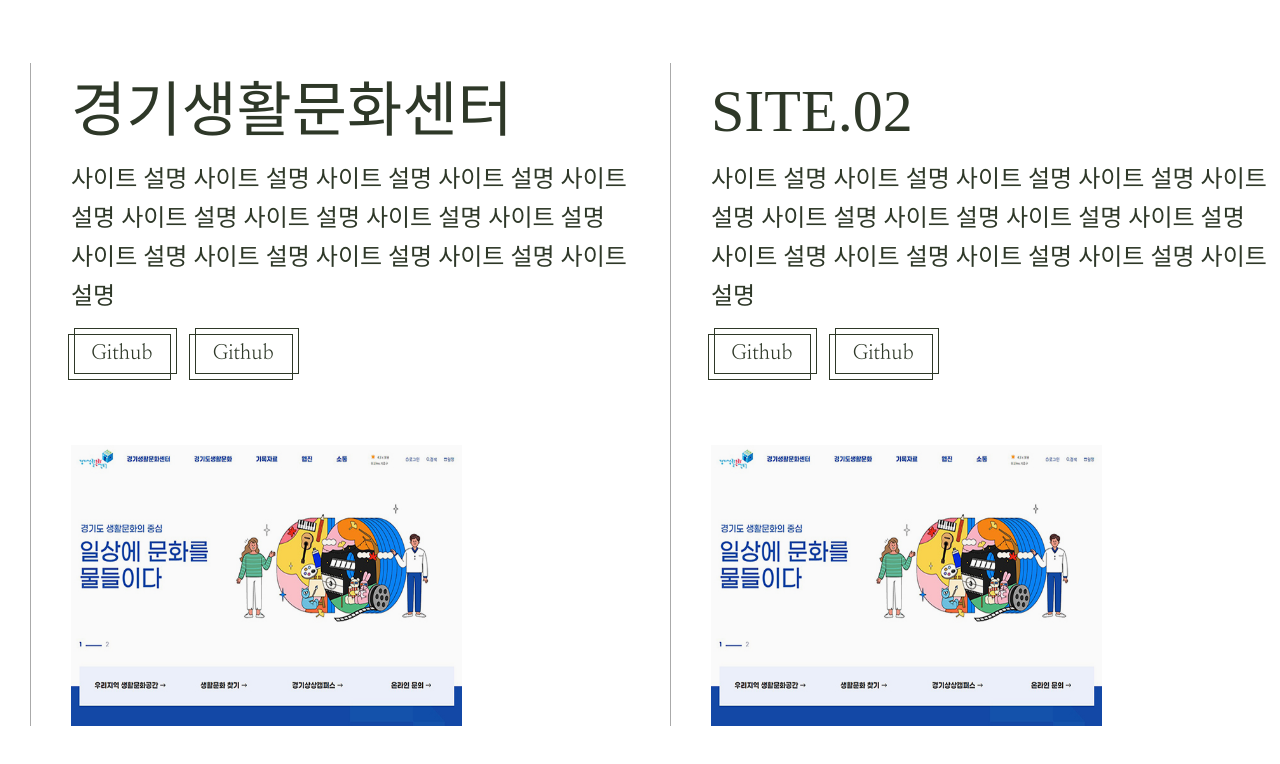
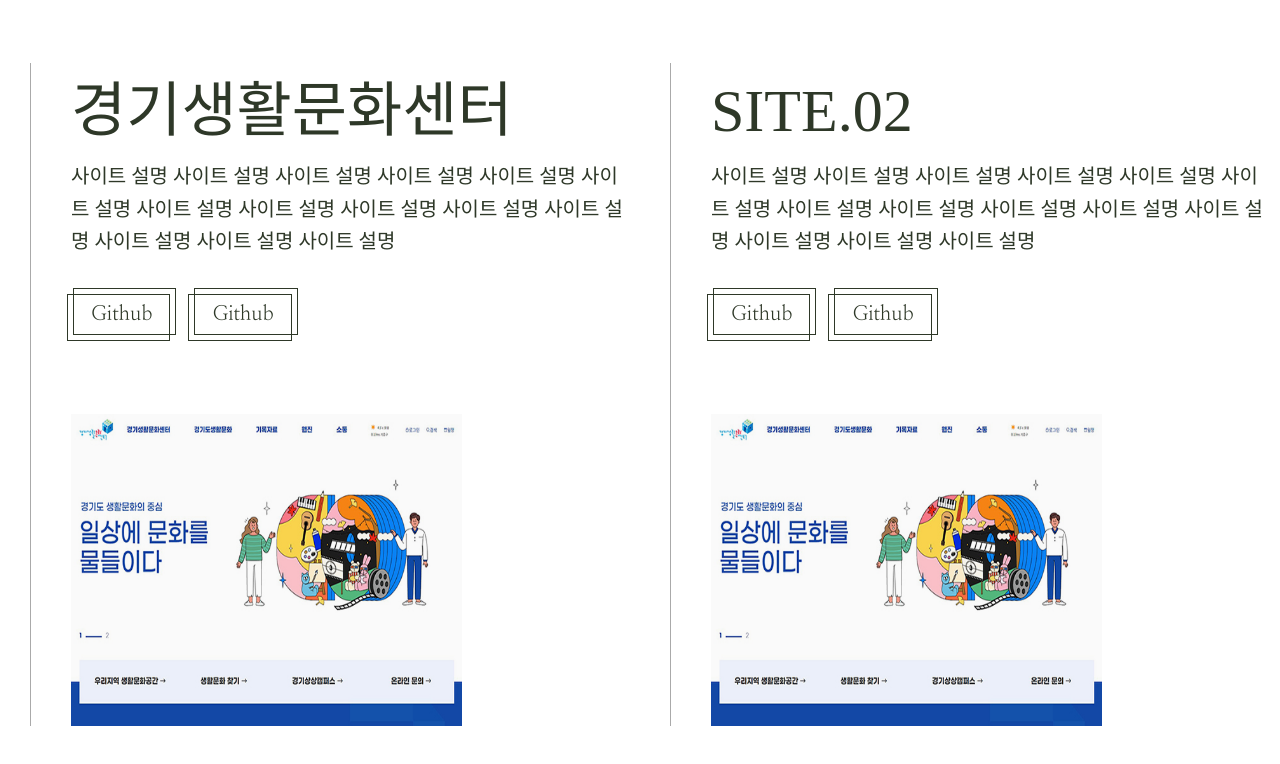
Before and after one commit to KimJunHo98/Portfolio-react, a React (Create React App) app: page / in a window 1280 px wide. Shown: the part 2187-2951 px from the top of the page. Built offline with nearby package versions, Linux system fonts and the light colour scheme; a web font is replaced by a local one.

Commit message:
230410 product 버튼 호버효과 추가

```diff
--- a/src/scss/Contact.scss
+++ b/src/scss/Contact.scss
@@ -3,6 +3,7 @@
 
 #contact {
     width: 100%;
+    background-color: $prim;
 
     .contact {
         width: 100%;
@@ -13,6 +14,7 @@
             height: 100%;
 
             .tit {
+                color: #fff;
                 text-align: center;
                 text-transform: uppercase;
                 @include fontSizeWeight($fs_11, 400);
--- a/src/scss/Projects.scss
+++ b/src/scss/Projects.scss
@@ -56,10 +56,10 @@
                         flex-direction: column;
 
                         .site_desc {
-                            margin-bottom: 10px;
+                            margin-bottom: 30px;
                             line-height: 1.618;
                             font-family: $ffC;
-                            @include fontSizeWeight($fs_6, 400);
+                            @include fontSizeWeight($fs_4, 400);
                             word-break: normal;
                         }
                         .site_btns {
@@ -74,6 +74,7 @@
                                 background-color: transparent;
                                 @include fontSizeWeight($fs_4, 400);
                                 cursor: pointer;
+                                transition: all .3s ease-in;
 
                                 &:first-child {
                                     margin-left: 0;
@@ -81,8 +82,8 @@
                                 &:before, &:after {
                                     content: '';
                                     position: absolute;
-                                    left: 0;
-                                    top: 0;
+                                    left: -1px;
+                                    top: -1px;
                                     width: 100%;
                                     height: 100%;
                                     border: 1px solid $prim;
@@ -96,6 +97,9 @@
                                 }
 
                                 &:hover {
+                                    background-color: $prim;
+                                    color: #fff;
+
                                     &:before, &:after {
                                         transform: translateX(0) translateY(0);
                                     }
```
